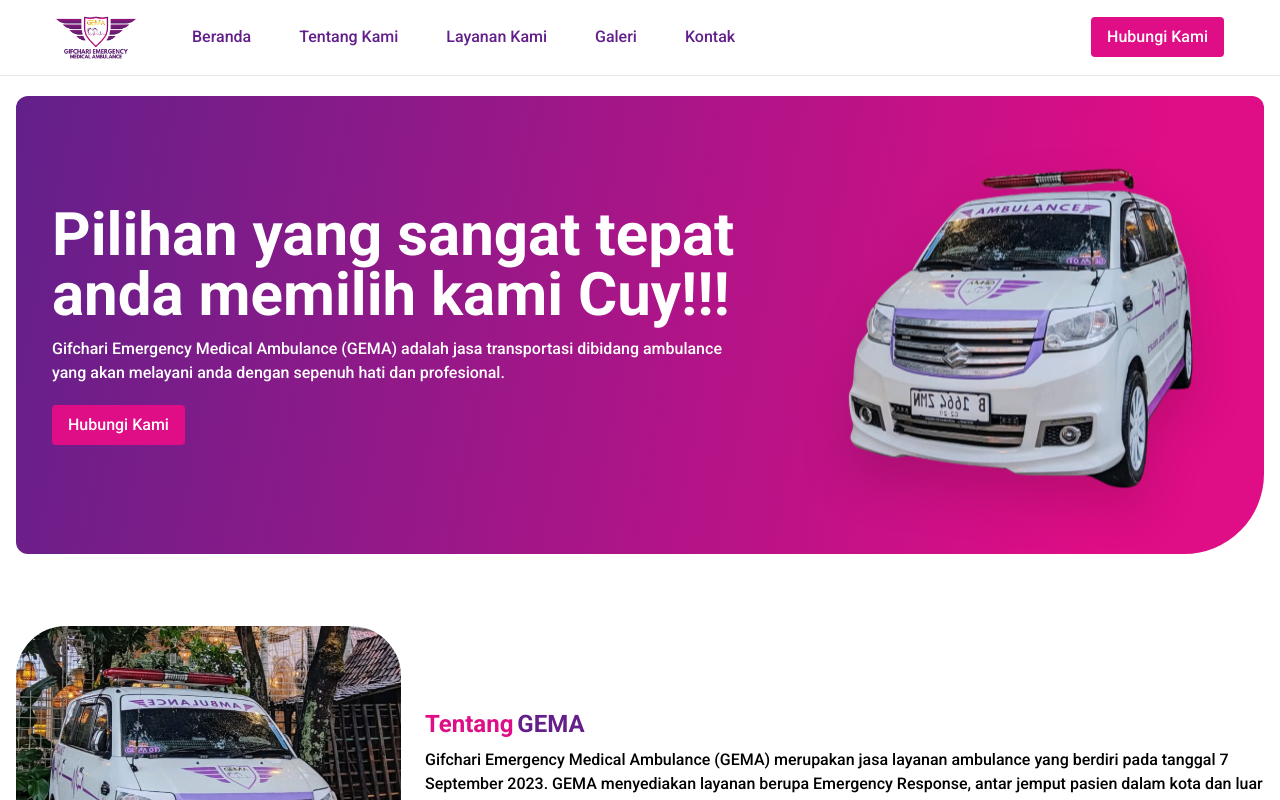
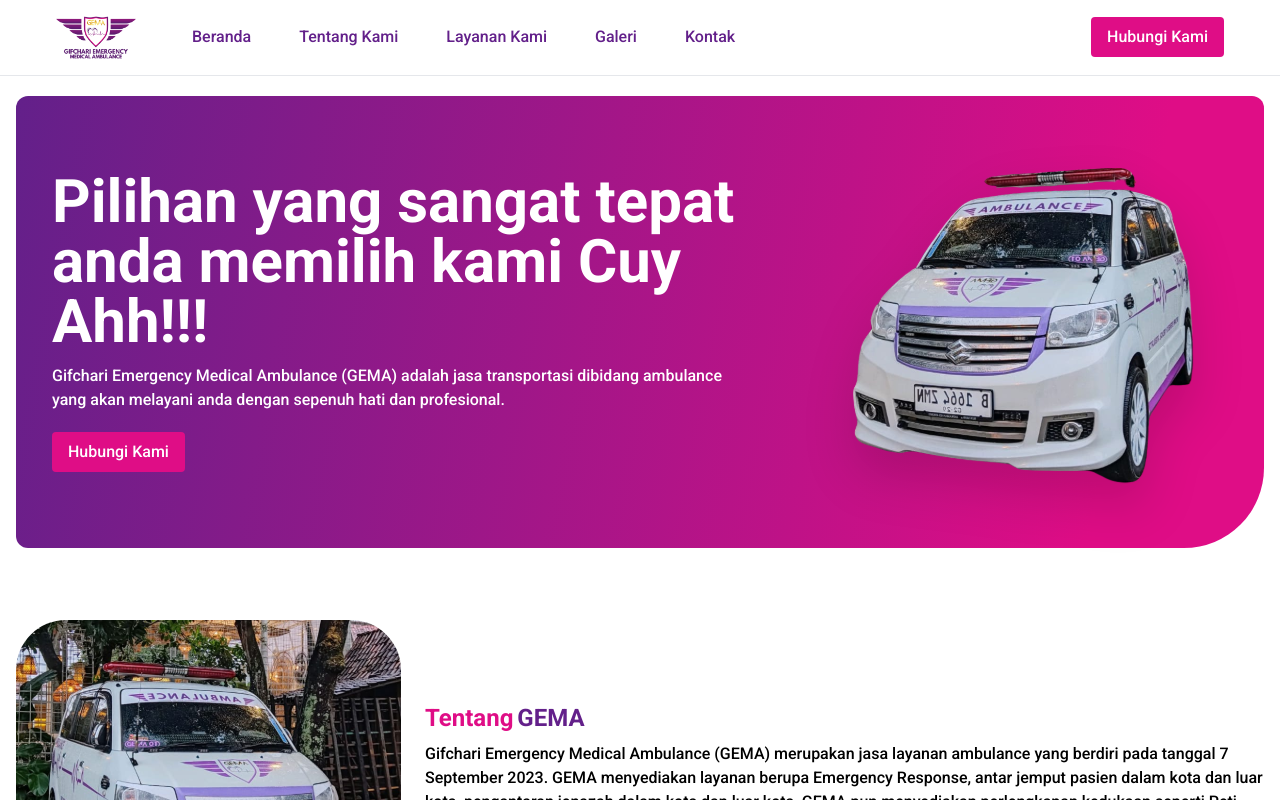
Before and after one commit to irawanardian/gema-ambulance, a React (Vite) app: page / in a window 1280 px wide. Shown: the top 800 px of the page. Built offline with nearby package versions, Linux system fonts and the light colour scheme.

Commit message:
Update-1

```diff
--- a/src/components/Beranda.jsx
+++ b/src/components/Beranda.jsx
@@ -6,7 +6,7 @@
 const Beranda = () => {
   return (
     <div
-      className="md:12-px md-flex md:shrink-0 p-4 max-w-screen-2xl mx-auto mt-20 rounded-lg overflow-x-hidden"
+      className="md:12-px p-4 max-w-screen-2xl mx-auto mt-20 rounded-lg z-0"
       id="beranda"
     >
       <div className="gradientBg rounded-xl rounded-br-[80px] md:p-9 px-4 py-9">
@@ -21,7 +21,7 @@
             <img
               src={mobilGema}
               alt=""
-              className="lg:h-[386px] drop-shadow-2xl"
+              className="lg:h-[380px] drop-shadow-2xl"
             />
           </motion.div>
           {/* Banner Content */}
@@ -29,11 +29,11 @@
             variants={fadeIn("up", 0.2)}
             initial="hidden"
             whileInView={"show"}
-            viewport={{ once: false, amount: 0.7 }}
+            viewport={{ once: false, amount: 0.5 }}
             className="md:w-3/5"
           >
             <h2 className="md:text-6xl text-4xl font-bold text-white mb-3 leading-relaxed">
-              Pilihan yang sangat tepat anda memilih kami Cuy!!!
+              Pilihan yang sangat tepat anda memilih kami Cuy Ahh!!!
             </h2>
             <p className="text-white text-1xl mb-5">
               Gifchari Emergency Medical Ambulance (GEMA) adalah jasa
--- a/src/components/NavigationBar.jsx
+++ b/src/components/NavigationBar.jsx
@@ -80,7 +80,7 @@
 
       {/* start navigation responsif */}
       <div
-        className={`text-white space-y-4 px-4 pt-24 pb-5 bg-[#63208A] ${
+        className={`z-10 text-white space-y-4 px-4 pt-24 pb-5 bg-[#63208A] ${
           isMenuOpen ? "block fixed top-0 right-0 left-0" : "hidden"
         }`}
       >
```
